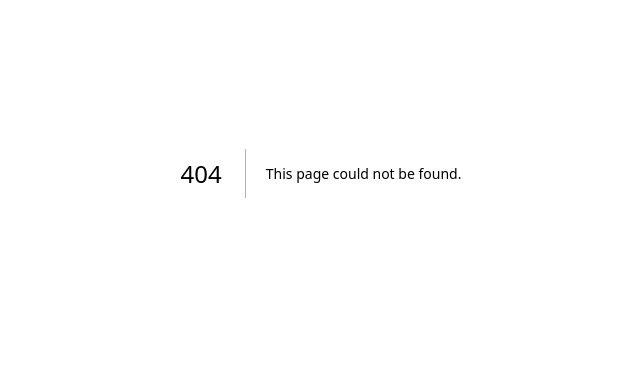
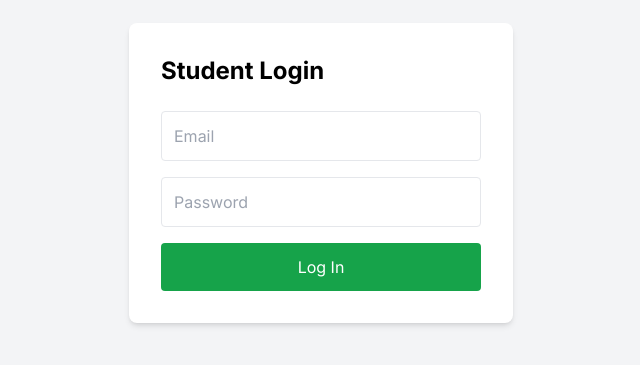
Before and after one commit to xurshid686/TeachingX, a Next.js app: page /login in a window 1280 px wide. Before the commit this address had no page. Shown: the part 227-592 px from the top of the page, without its empty margins (319-959 px from the left). Built offline with nearby package versions, Linux system fonts and the light colour scheme.

Commit message:
Create page.tsx

```diff
--- /dev/null
+++ b/app/login/page.tsx
@@ -0,0 +1,54 @@
+"use client"
+
+import { useState } from 'react'
+import { supabase } from '@/lib/supabase'
+import { useRouter } from 'next/navigation'
+
+export default function Login() {
+  const [email, setEmail] = useState('')
+  const [password, setPassword] = useState('')
+  const [loading, setLoading] = useState(false)
+  const [error, setError] = useState('')
+  const router = useRouter()
+
+  const handleLogin = async () => {
+    setLoading(true)
+    const { error } = await supabase.auth.signInWithPassword({ email, password })
+    if (error) {
+      setError(error.message)
+    } else {
+      router.push('/dashboard')
+    }
+    setLoading(false)
+  }
+
+  return (
+    <div className="min-h-screen bg-gray-100 flex items-center justify-center">
+      <div className="bg-white p-8 rounded-lg shadow-md w-96">
+        <h2 className="text-2xl font-bold mb-6">Student Login</h2>
+        <input
+          type="email"
+          placeholder="Email"
+          value={email}
+          onChange={(e) => setEmail(e.target.value)}
+          className="w-full p-3 border rounded mb-4"
+        />
+        <input
+          type="password"
+          placeholder="Password"
+          value={password}
+          onChange={(e) => setPassword(e.target.value)}
+          className="w-full p-3 border rounded mb-4"
+        />
+        {error && <p className="text-red-600 mb-4">{error}</p>}
+        <button
+          onClick={handleLogin}
+          disabled={loading}
+          className="w-full bg-green-600 text-white py-3 rounded hover:bg-green-700"
+        >
+          {loading ? 'Loading...' : 'Log In'}
+        </button>
+      </div>
+    </div>
+  )
+}
```
